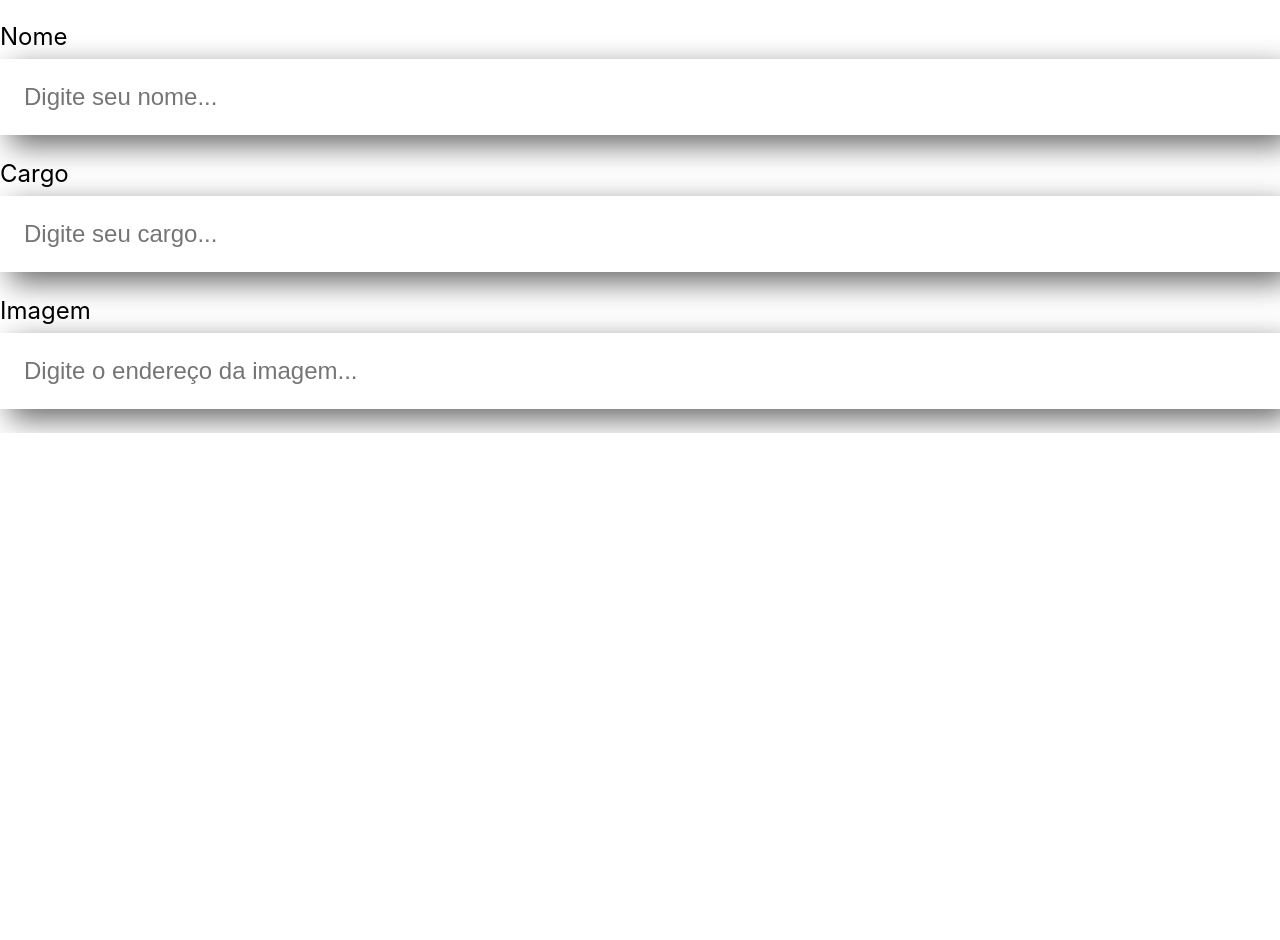
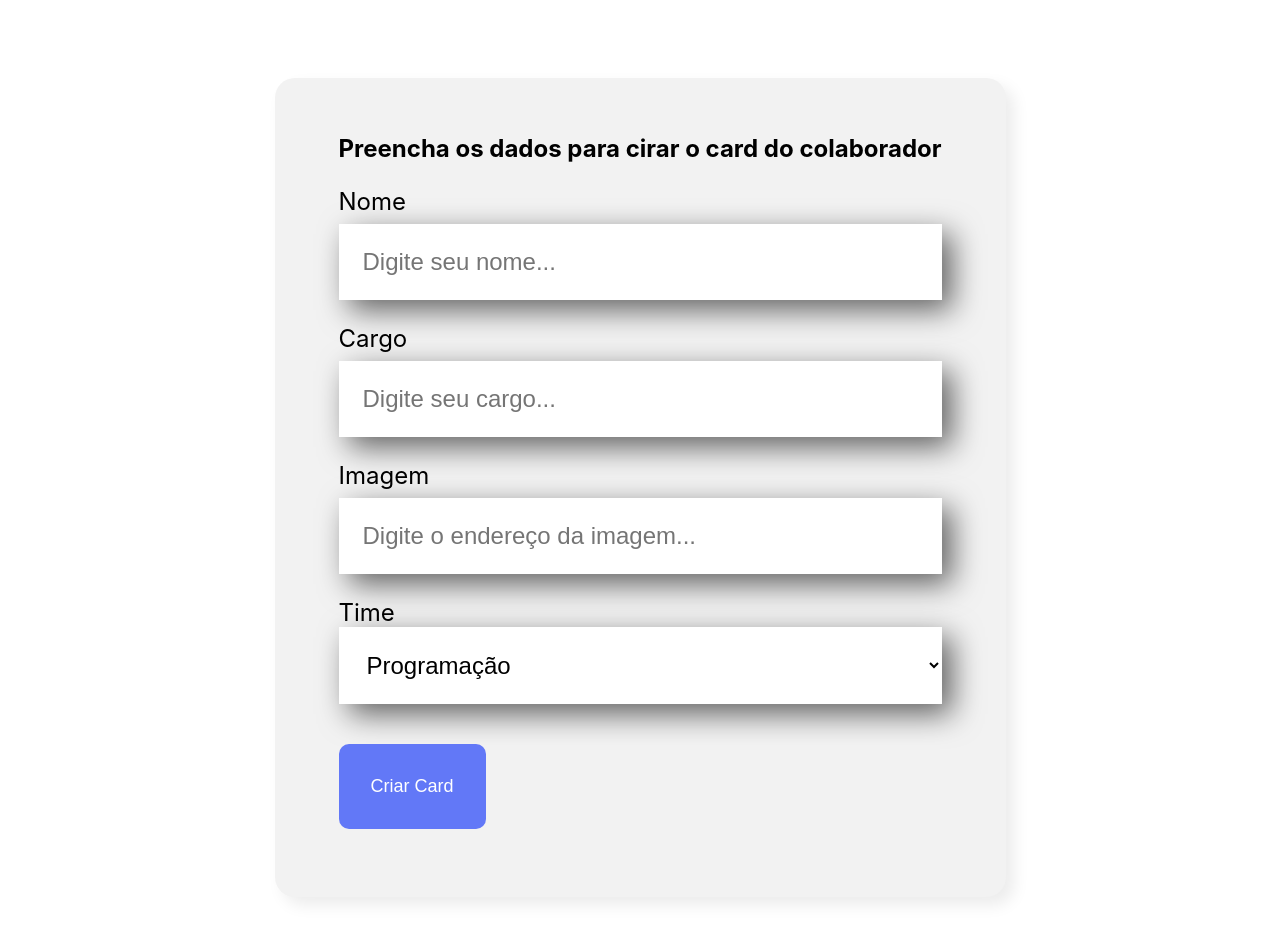
Before and after one commit to Iaguitchu/Treinamento-React, a React (Create React App) app: page / in a window 1280 px wide. Shown: the part 500-1440 px from the top of the page. Before the commit the page ends 933 px from the top, so only its background shows below. Built offline with nearby package versions, Linux system fonts and the light colour scheme.

Commit message:
adicionando formulario com botão de enviar e funcionalidade de requeriments

```diff
--- a/src/App.js
+++ b/src/App.js
@@ -1,13 +1,11 @@
 import Banner from './componentes/Banner/Banner.js';
-import CampoTexto from './componentes/CampoTexto';
+import Formulario from './componentes/Formulario.js';
 
 function App() {
   return (
     <div className="App">
       <Banner/>
-     <CampoTexto label = "Nome" placeholder = "Digite seu nome"/>
-     <CampoTexto label = "Cargo" placeholder = "Digite seu cargo"/>
-     <CampoTexto label = "Imagem" placeholder = "Digite o endereço da imagem"/>
+      <Formulario/>
     </div>
   );
 }
--- /dev/null
+++ b/src/componentes/Botao/Botao.css
@@ -0,0 +1,15 @@
+.botao {
+    background-color: #6278f7;
+    border-radius: 10px;
+    font-weight: 100;
+    font-size: 18px;
+    padding: 32px;
+    border:none;
+    cursor: pointer;
+    color: #fff;
+    margin:32px 0;
+}
+
+.botao:hover{
+    color: #95FFD4;
+}
--- /dev/null
+++ b/src/componentes/Botao/index.js
@@ -0,0 +1,9 @@
+import './Botao.css'
+
+const Botao = (props) => {
+    return(<button className='botao'>
+        {props.children}
+    </button>)
+}
+
+export default Botao
--- a/src/componentes/CampoTexto/index.js
+++ b/src/componentes/CampoTexto/index.js
@@ -6,7 +6,7 @@
     return(
         <div className="campo-texto">
             <label>{props.label}</label>
-            <input placeholder={placeholderModificada}/>
+            <input required = {props.obrigatorio} placeholder={placeholderModificada}/>
         </div>
     )
 }
--- /dev/null
+++ b/src/componentes/Formulario.js/Formulario.css
@@ -0,0 +1,13 @@
+.formulario{
+    display: flex;
+    justify-content: center;
+    margin: 80px 0;
+}
+
+.formulario form{
+    max-width: 80%;
+    background-color: #f2f2f2;
+    border-radius: 20px;
+    padding: 36px 64px;
+    box-shadow: 8px 8px 16px rgb(0,0,0, 0.08);
+}
--- /dev/null
+++ b/src/componentes/Formulario.js/index.js
@@ -0,0 +1,38 @@
+import Botao from '../Botao'
+import CampoTexto from '../CampoTexto'
+import ListaSuspensa from '../ListaSuspensa'
+import './Formulario.css'
+
+const Formulario = () => {
+    const times = [
+        'Programação',
+        'Front-End',
+        'Data Science',
+        'Devops',
+        'Ux e Design',
+        'Mobile',
+        'Inovação e Gestão'
+    ]
+
+    const aoSalvar = (evento) =>{
+        evento.preventDefault()
+        console.log("salvou")
+    }
+    return (
+        <section className='formulario'>
+            <form onSubmit={aoSalvar}>
+                <h2>Preencha os dados para cirar o card do colaborador</h2>
+                <CampoTexto obrigatorio = {true} label="Nome" placeholder="Digite seu nome" />
+                <CampoTexto obrigatorio = {true}label="Cargo" placeholder="Digite seu cargo" />
+                <CampoTexto obrigatorio = {true}label="Imagem" placeholder="Digite o endereço da imagem" />
+                <ListaSuspensa obrigatorio = {true}label = "Time" itens = {times}/>
+                <Botao>
+                    Criar Card
+                </Botao>
+            </form>
+        </section>
+    )
+
+}
+
+export default Formulario
--- /dev/null
+++ b/src/componentes/ListaSuspensa/ListaSuspensa.css
@@ -0,0 +1,15 @@
+.lista-suspensa{
+    display: block;
+    margin-bottom: 8px;
+    font-size: 24px;
+}
+
+.lista-suspensa select{
+    background-color: #FFF;
+    box-shadow: 10px 10px 30px rgb(0, 0, 0, 0.6);
+    width: 100%;
+    border: none;
+    font-size: 24px;
+    padding: 24px;
+    box-sizing: border-box;
+}
--- /dev/null
+++ b/src/componentes/ListaSuspensa/index.js
@@ -0,0 +1,18 @@
+ import './ListaSuspensa.css'
+
+ const ListaSuspensa = (props) => {
+    console.log(props.itens)
+
+    return(
+        <div className= "lista-suspensa">
+            <label>{props.label}</label>
+            <select required= {props.obrigatorio}>
+                {props.itens.map(item =>{
+                return <option key={item}>{item}</option>
+            })}
+            </select>
+        </div>
+    )
+ }
+
+ export default ListaSuspensa
```
